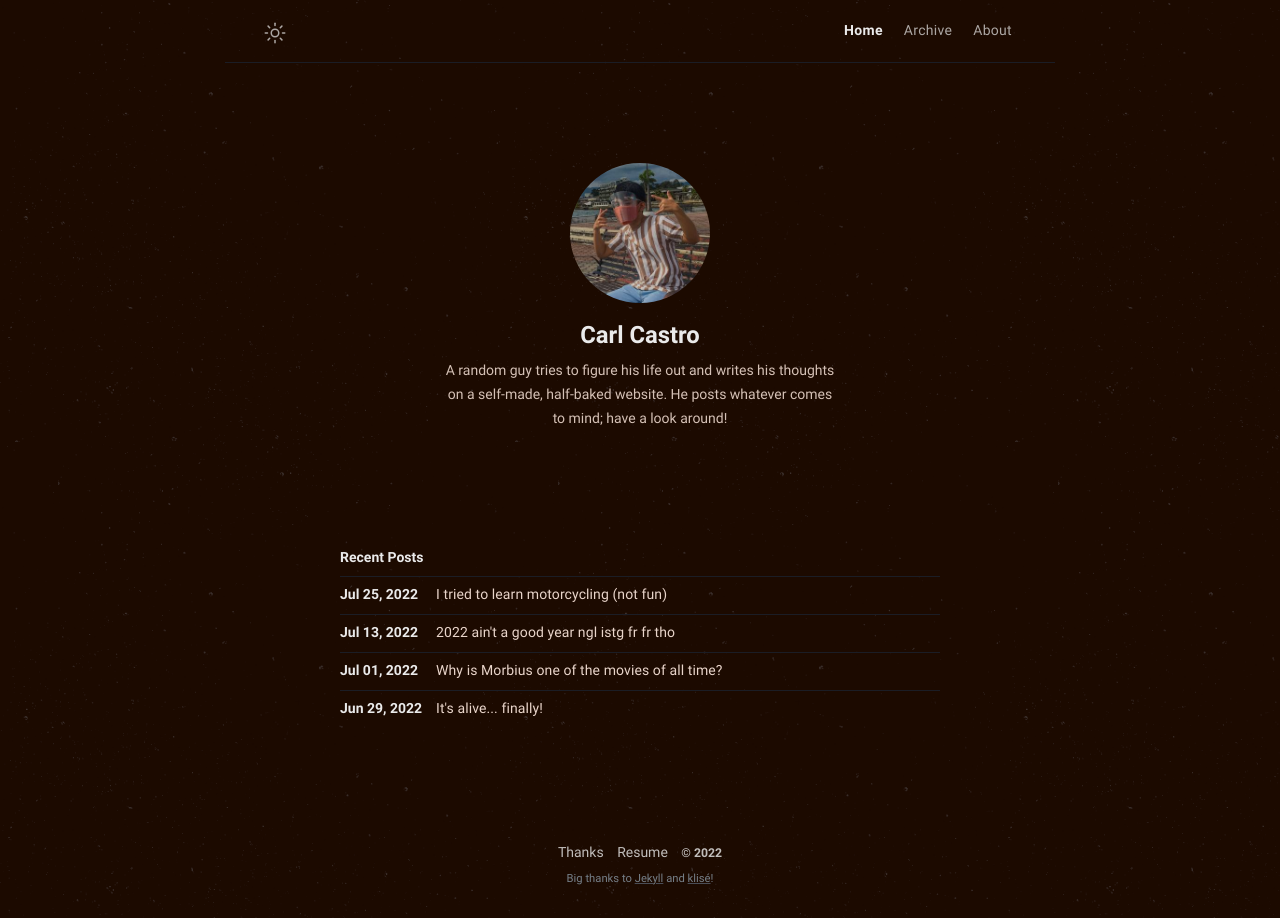
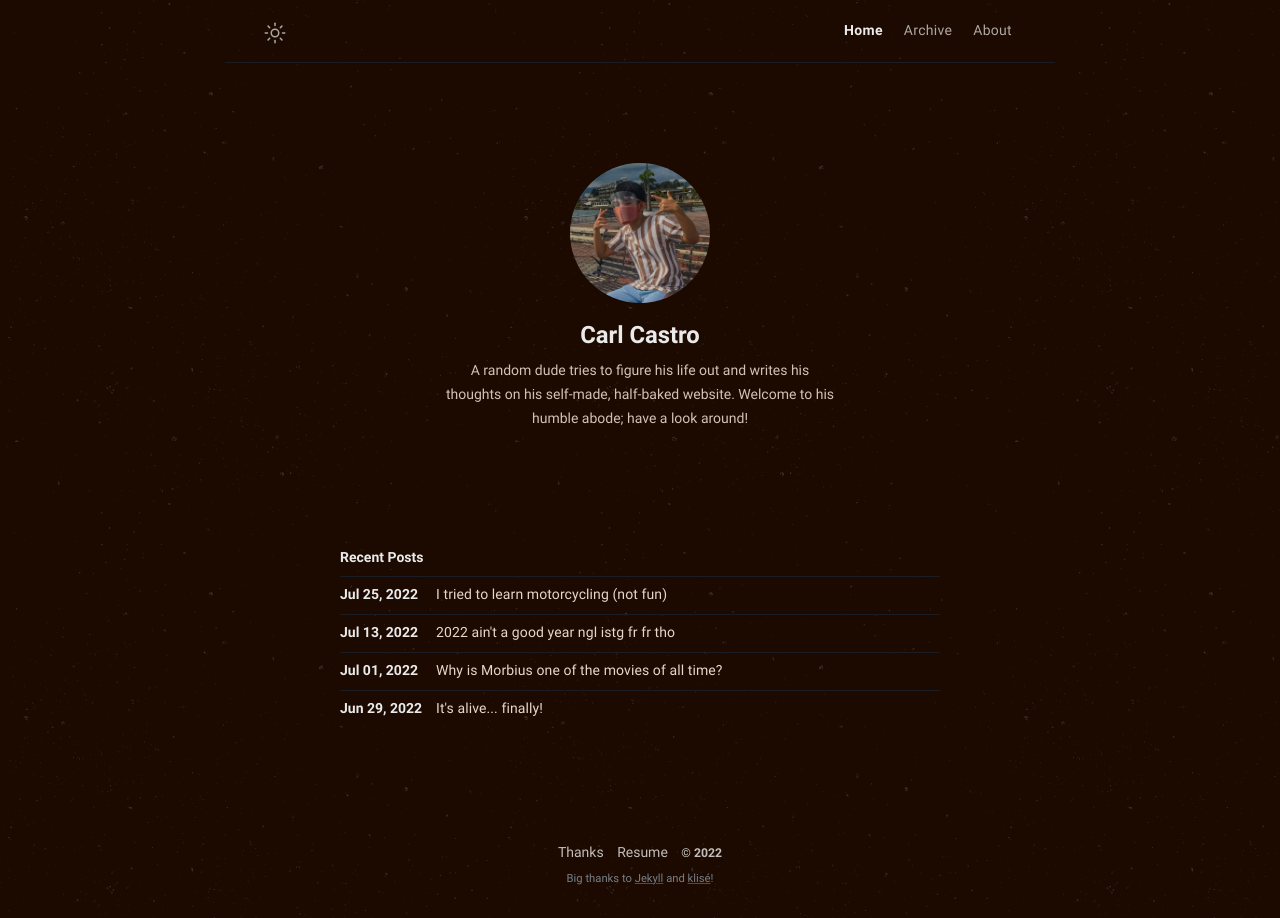
Before and after one commit to philippines69/carlcastroarchives, a Jekyll site: the page built from index.md, in a window 1280 px wide. Built offline with Jekyll 4.4.1, drawn with Linux system fonts in a browser that asks for light colours.

Commit message:
Update from Forestry.io philippines69 updated _config.yml

```diff
--- a/_config.yml
+++ b/_config.yml
@@ -9,8 +9,8 @@ repo: https://github.com/philippines69/carlcastroarchives
 mode: dark
 author:
   name: Carl Castro
-  bio: A random guy tries to figure his life out and writes his thoughts on a self-made,
-    half-baked website. He posts whatever comes to mind; have a look around!
+  bio: A random dude tries to figure his life out and writes his thoughts on his self-made,
+    half-baked website. Welcome to his humble abode; have a look around!
   username: username
   github: github_username
   twitter: twitter_username
```
